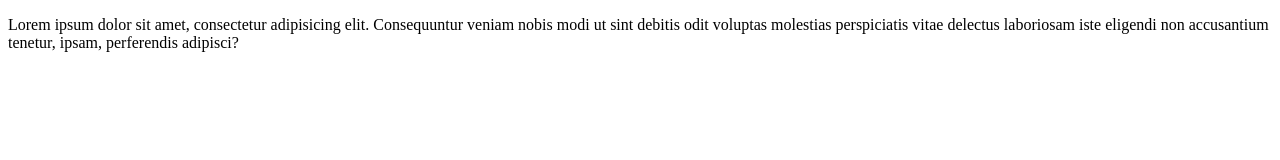
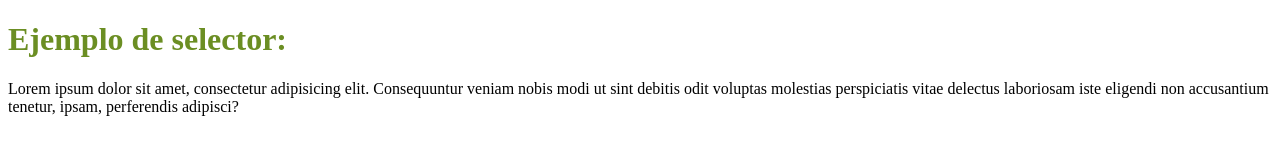
Before and after one commit to JPaulSalazar/selectores, a plain HTML site: page index.html in a window 1280 px wide. Drawn offline with Linux system fonts and the light colour scheme.

Commit message:
agregue el selector de etiqueta o tipo

```diff
--- a/index.html
+++ b/index.html
@@ -13,6 +13,9 @@
 
     </head>
     <body>
+        <h1>
+            Ejemplo de selector:
+        </h1>
         <p>
             Lorem ipsum dolor sit amet, consectetur adipisicing elit. Consequuntur veniam nobis modi ut sint debitis odit voluptas molestias perspiciatis vitae delectus laboriosam iste eligendi non accusantium tenetur, ipsam, perferendis adipisci?
         </p>
--- a/styles.css
+++ b/styles.css
@@ -2,3 +2,8 @@
  *{
     color: pink
 } */
+
+/* selector de etiqueta o tipo: */
+h1 {
+    color: olivedrab;
+}
```
